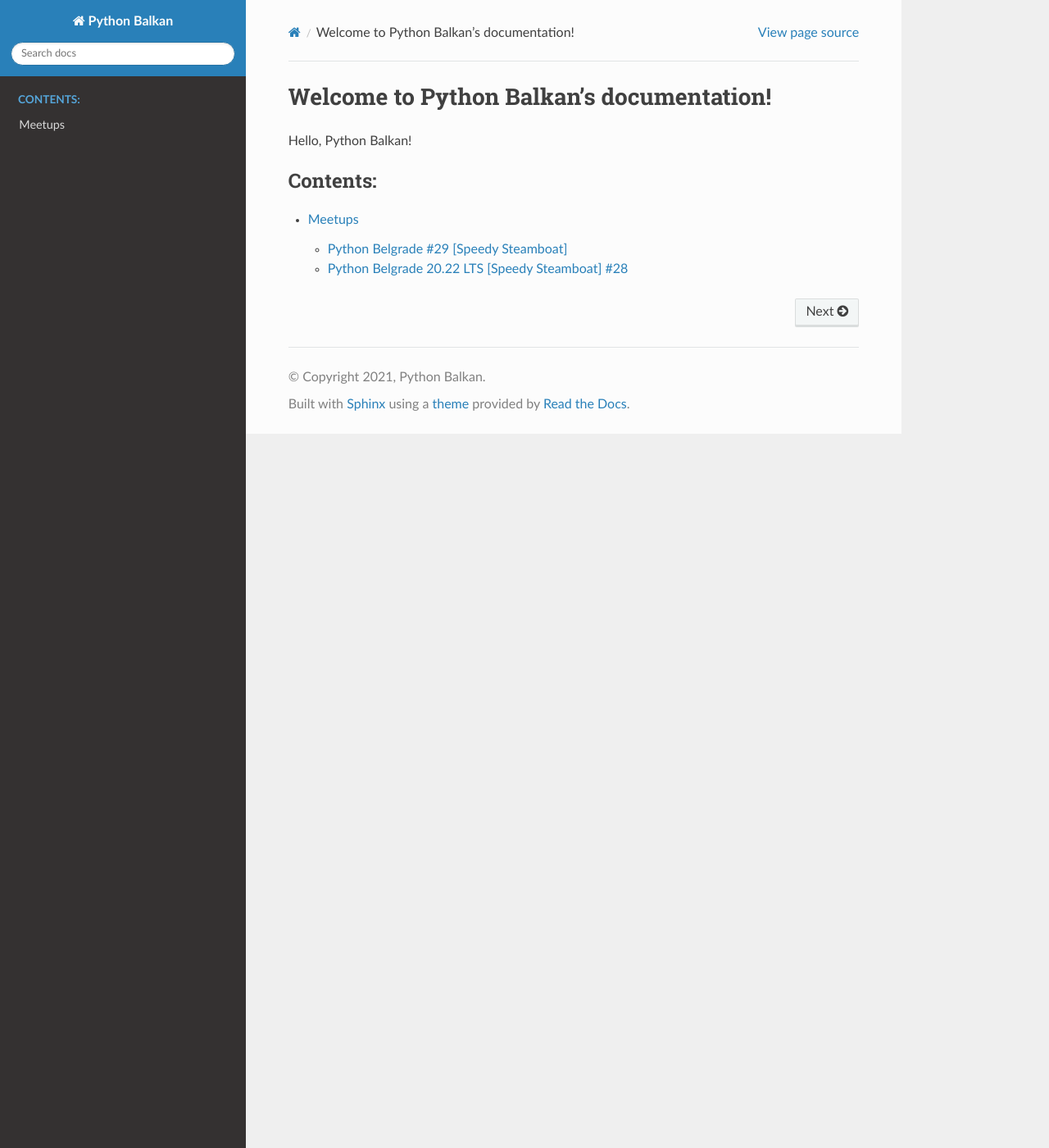
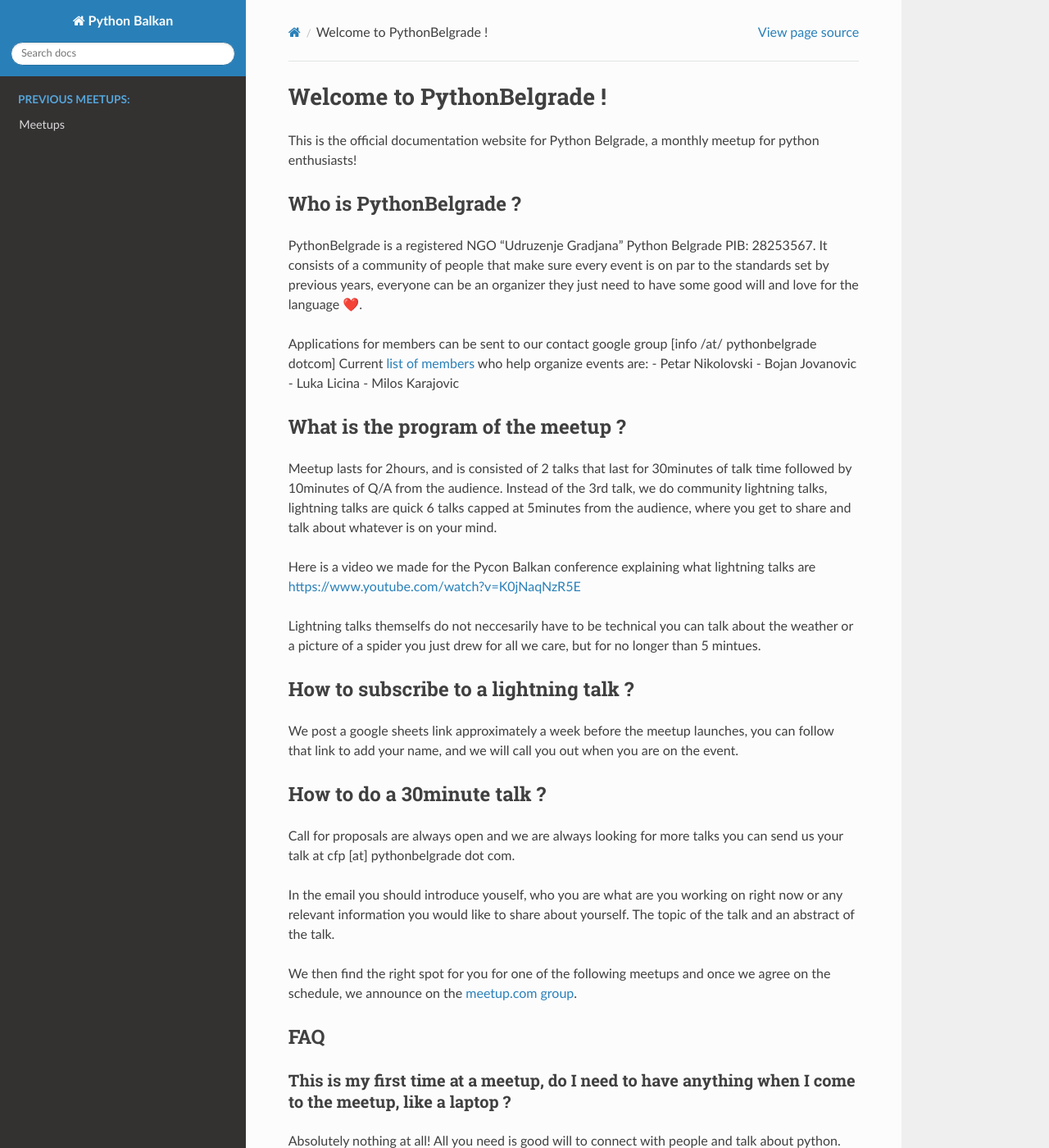
Before and after one commit to PythonBalkan/PythonBelgrade, a Sphinx documentation site: the page built from docs/source/index.rst, in a window 1280 px wide and 1400 px high. Shown: the whole window at 82% size. Built offline with Sphinx 7.4.7 and the Read the Docs theme 2.0.0, drawn with Linux system fonts in a browser that asks for light colours; some of the changed text lies outside the part shown.

Commit message:
Update index.rst

```diff
--- a/docs/source/index.rst
+++ b/docs/source/index.rst
@@ -3,13 +3,65 @@
    You can adapt this file completely to your liking, but it should at least
    contain the root `toctree` directive.
 
-Welcome to Python Balkan's documentation!
-=========================================
+Welcome to PythonBelgrade !
+###########################################
 
-Hello, Python Balkan!
+This is the official documentation website for Python Belgrade, a monthly meetup for python enthusiasts!
+
+Who is PythonBelgrade ?
+************************
+
+PythonBelgrade is a registered NGO "Udruzenje Gradjana" Python Belgrade PIB: 28253567.
+It consists of a community of people that make sure every event is on par to the standards set by previous years, everyone can be an organizer they just need to have some good will and love for the language ❤️.
+
+Applications for members can be sent to our contact google group [info /at/ pythonbelgrade \dot\ com]
+Current `list of members <https://www.meetup.com/PythonBelgrade/members/?op=leaders>`_  who help organize events are:
+- Petar Nikolovski
+- Bojan Jovanovic
+- Luka Licina
+- Milos Karajovic
+
+
+What is the program of the meetup ?
+************************************
+Meetup lasts for 2hours, and is consisted of 2 talks that last for 30minutes of talk time followed by 10minutes of Q/A from the audience.
+Instead of the 3rd talk, we do community lightning talks, lightning talks are quick 6 talks capped at 5minutes from the audience, where you get to share and talk about whatever is on your mind.
+
+Here is a video we made for the Pycon Balkan conference explaining what lightning talks are https://www.youtube.com/watch?v=K0jNaqNzR5E
+
+Lightning talks themselfs do not neccesarily have to be technical you can talk about the weather or a picture of a spider you just drew for all we care, but for no longer than 5 mintues.
+
+
+How to subscribe to a lightning talk ?
+****************************************
+We post a google sheets link approximately a week before the meetup launches, you can follow that link to add your name, and we will call you out when you are on the event.
+
+How to do a 30minute talk ?
+****************************
+
+Call for proposals are always open and we are always looking for more talks you can send us your talk at cfp [at] pythonbelgrade dot com.
+
+In the email you should introduce youself, who you are what are you working on right now or any relevant information you would like to share about yourself.
+The topic of the talk and an abstract of the talk.
+
+We then find the right spot for you for one of the following meetups and once we agree on the schedule, we announce on the `meetup.com group <https://www.meetup.com/PythonBelgrade>`_.
+
+
+FAQ
+***
+
+This is my first time at a meetup, do I need to have anything when I come to the meetup, like a laptop ?
+========================================================================================================
+
+Absolutely nothing at all! All you need is good will to connect with people and talk about python.
+Only reason why you may want to bring a laptop would be if you are planning to give lightning talk and you wish to flex with live coding.
+
+
+
+
 
 .. toctree::
    :maxdepth: 2
-   :caption: Contents:
+   :caption: Previous meetups:
 
    meetups/index
```
